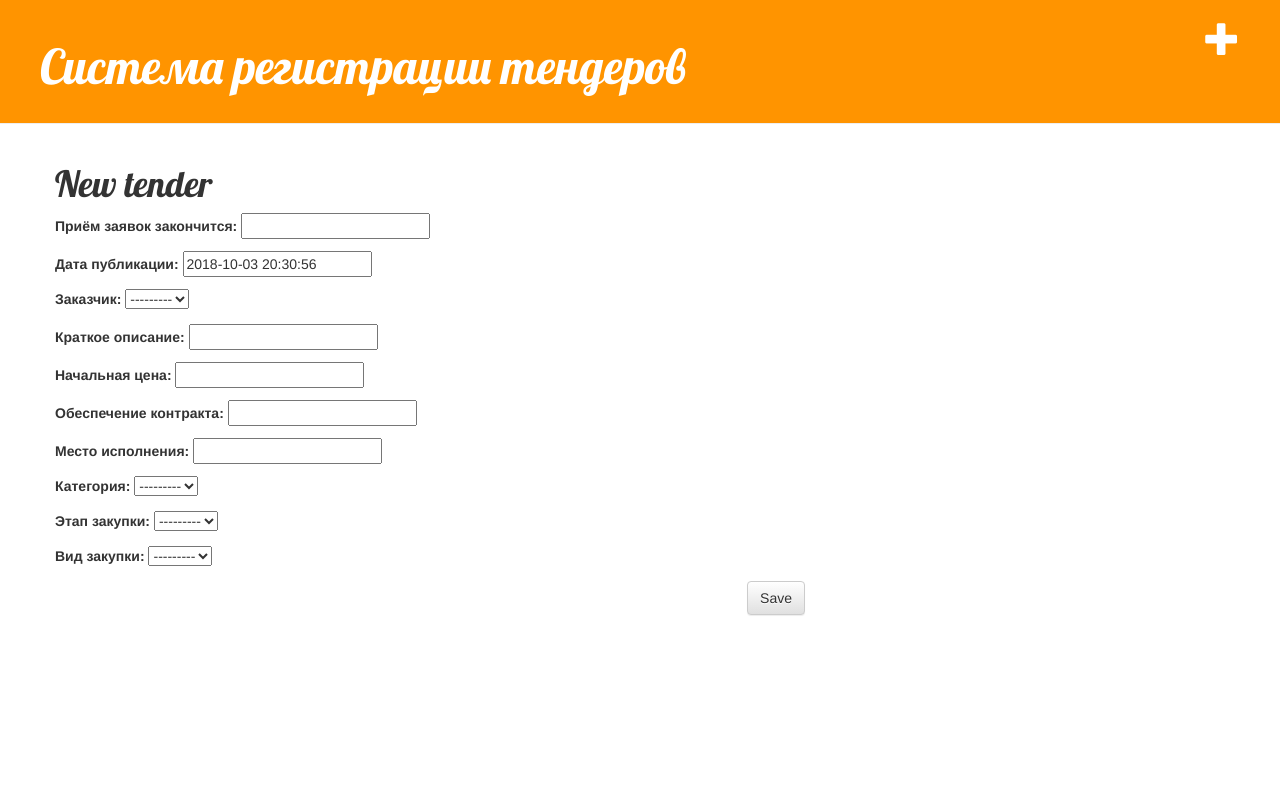
After one commit to dakhnovskaya/tenders, a Django app: page /tender/new/ in a window 1280 px wide. The commit adds this page. Run offline with Django 3.2, Linux system fonts and the light colour scheme; the visitor is signed in with stand-in values (Sample User, id 1); data that the repository does not hold is empty; some libraries are stand-ins or nearby versions.

Commit message:
Добавлены формы

```diff
--- /dev/null
+++ b/static/css/tenders_api.css
@@ -0,0 +1,46 @@
+.page-header {
+    background-color: #ff9400;
+    margin-top: 0;
+    padding: 20px 20px 20px 40px;
+}
+
+.page-header h1, .page-header h1 a, .page-header h1 a:visited, .page-header h1 a:active {
+    color: #ffffff;
+    font-size: 36pt;
+    text-decoration: none;
+}
+
+.content {
+    margin-left: 40px;
+}
+
+h1, h2, h3, h4 {
+    font-family: 'Lobster', cursive;
+}
+
+.date {
+    color: #828282;
+}
+
+.save {
+    float: right;
+}
+
+.tenders-form textarea, .tenders-form input {
+    width: 100%;
+}
+
+.top-menu, .top-menu:hover, .top-menu:visited {
+    color: #ffffff;
+    float: right;
+    font-size: 26pt;
+    margin-right: 20px;
+}
+
+.tenders {
+    margin-bottom: 70px;
+}
+
+.tenders h1 a, .tenders h1 a:visited {
+    color: #000000;
+}
--- a/tenders/settings.py
+++ b/tenders/settings.py
@@ -119,4 +119,6 @@ USE_TZ = True
 # https://docs.djangoproject.com/en/2.1/howto/static-files/
 
 STATIC_URL = '/static/'
-STATIC_ROOT = os.path.join(BASE_DIR, 'static')
+STATICFILES_DIRS = [
+    os.path.join(BASE_DIR, 'static')
+]
--- /dev/null
+++ b/tenders_api/form.py
@@ -0,0 +1,12 @@
+from django import forms
+from .models import Tender
+
+
+class TenderForm(forms.ModelForm):
+
+    class Meta:
+        model = Tender
+        fields = ('deadline_app', 'date_publication', 'customer', 'brief_description',
+                  'initial_price', 'contract_guarantee', 'place_performance',
+                  'category', 'procurement_stage', 'type_purchase',
+                  )
--- /dev/null
+++ b/tenders_api/templates/tenders_api/base.html
@@ -0,0 +1,26 @@
+{% load static %}
+<html>
+    <head>
+        <title>Система регистрации тендеров</title>
+        <link rel="stylesheet" href="//maxcdn.bootstrapcdn.com/bootstrap/3.2.0/css/bootstrap.min.css">
+        <link rel="stylesheet" href="//maxcdn.bootstrapcdn.com/bootstrap/3.2.0/css/bootstrap-theme.min.css">
+        <link href='//fonts.googleapis.com/css?family=Lobster&subset=latin,latin-ext' rel='stylesheet' type='text/css'>
+        <link rel="stylesheet" href="{% static 'css/tenders_api.css' %}">
+    </head>
+    <body>
+        <div class="page-header">
+            {% if user.is_authenticated %}
+                <a href="{% url 'tender_new' %}" class="top-menu"><span class="glyphicon glyphicon-plus"></span></a>
+            {% endif %}
+            <h1><a href="/">Система регистрации тендеров</a></h1>
+        </div>
+        <div class="content container">
+            <div class="row">
+                <div class="col-md-8">
+                {% block content %}
+                {% endblock %}
+                </div>
+            </div>
+        </div>
+    </body>
+</html>
--- /dev/null
+++ b/tenders_api/templates/tenders_api/tender_edit.html
@@ -0,0 +1,9 @@
+{% extends 'tenders_api/base.html' %}
+
+{% block content %}
+    <h1>New tender</h1>
+    <form method="POST" class="tender-form">{% csrf_token %}
+        {{ form.as_p }}
+        <button type="submit" class="save btn btn-default">Save</button>
+    </form>
+{% endblock %}
--- a/tenders_api/urls.py
+++ b/tenders_api/urls.py
@@ -3,4 +3,7 @@ from . import views
 
 urlpatterns = [
     url(r'^$', views.tender_list, name='tender_list'),
+    url(r'^tender/(?P<pk>\d+)/$', views.tender_detail, name='tender_detail'),
+    url(r'^tender/new/$', views.tender_new, name='tender_new'),
+    url(r'^tender/(?P<pk>\d+)/edit/$', views.tender_edit, name='tender_edit'),
 ]
--- a/tenders_api/views.py
+++ b/tenders_api/views.py
@@ -1,7 +1,38 @@
 from django.shortcuts import render
 from .models import Tender
+from django.shortcuts import render, get_object_or_404
+from .form import TenderForm
+from django.shortcuts import redirect
 
 
 def tender_list(request):
     tenders = Tender.objects.all()
     return render(request, 'tenders_api/tender_list.html', {'tenders': tenders})
+
+
+def tender_detail(request, pk):
+    tender = get_object_or_404(Tender, pk=pk)
+    return render(request, 'tenders_api/tender_detail.html', {'tender': tender})
+
+
+def tender_new(request):
+    if request.method == "POST":
+        form = TenderForm(request.POST)
+        if form.is_valid():
+            tender = form.save()
+            return redirect('tender_detail', pk=tender.pk)
+    else:
+        form = TenderForm()
+    return render(request, 'tenders_api/tender_edit.html', {'form': form})
+
+
+def tender_edit(request, pk):
+    tender = get_object_or_404(Tender, pk=pk)
+    if request.method == "POST":
+        form = TenderForm(request.POST, instance=tender)
+        if form.is_valid():
+            tender = form.save()
+            return redirect('tender_detail', pk=tender.pk)
+    else:
+        form = TenderForm(instance=tender)
+    return render(request, 'tenders_api/tender_edit.html', {'form': form})
```
Also changed, not shown: tenders_api/templates/tenders_api/tender_detail.html (added, +16 -0 lines), tenders_api/templates/tenders_api/tender_list.html (+11 -13 lines).
